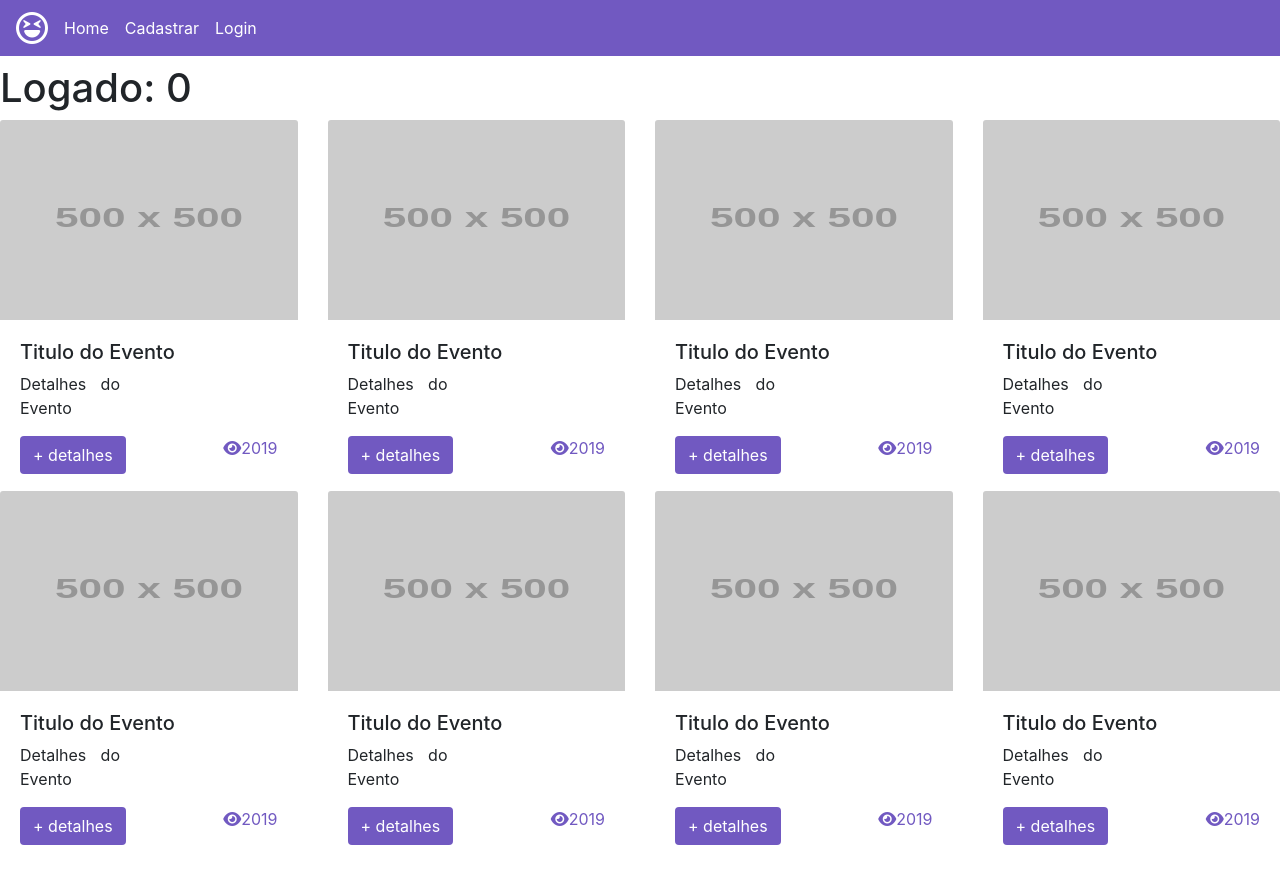
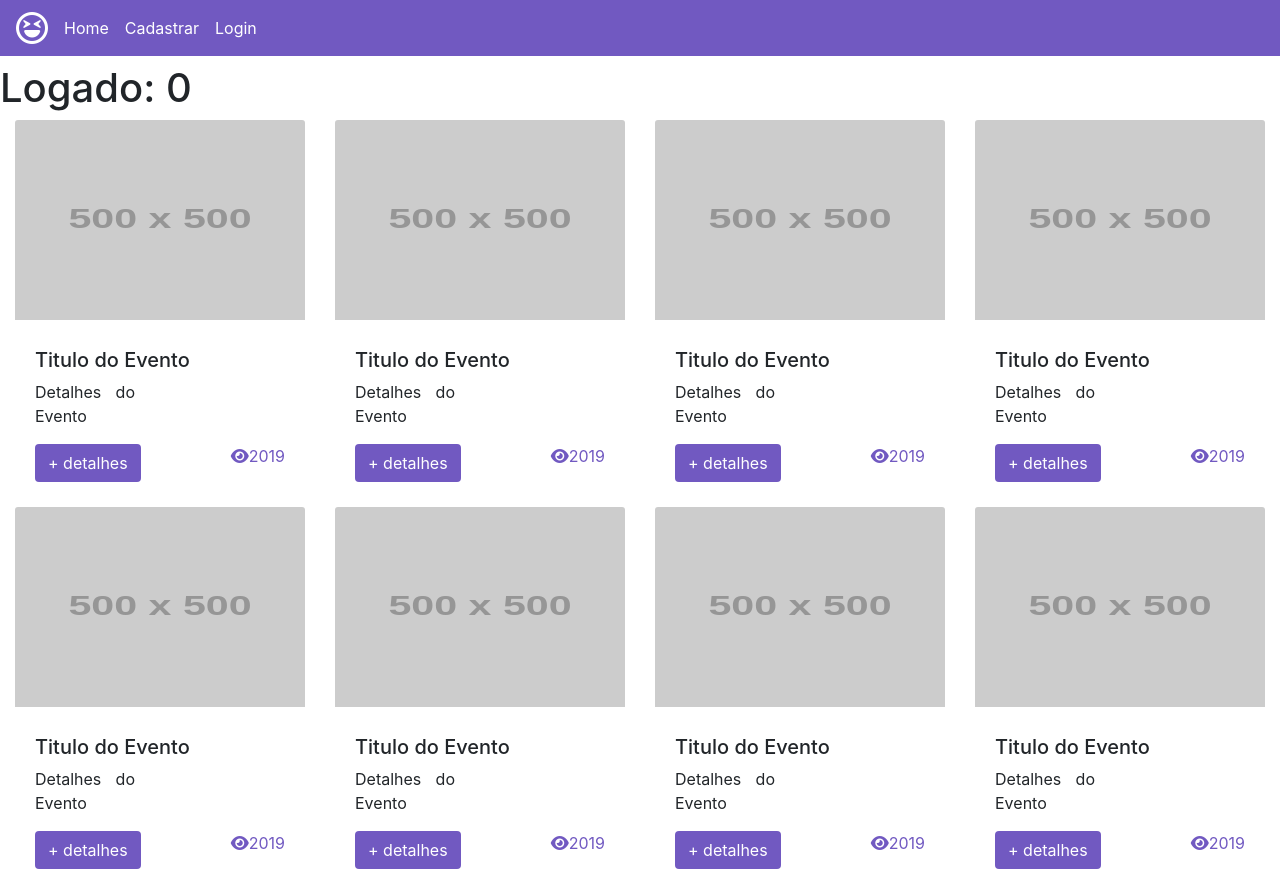
Before and after one commit to euviniciuss/reserva-de-eventos, a React (Create React App) app: page / in a window 1280 px wide. Before the commit the page ends 862 px from the top, so only its background shows below. Built offline with nearby package versions, Linux system fonts and the light colour scheme; the HTML template or start-up script is replaced by a standard one.

Commit message:
Ajustado a posição dos cartões + Retirado  a barra horizontal branca

```diff
--- a/src/components/evento-card/index.js
+++ b/src/components/evento-card/index.js
@@ -7,7 +7,7 @@ export default function EventoCard(){
         <div className="col-md-3 col-sm-12">
             <img src="https://via.placeholder.com/500" className="card-img-top img-cartao" alt="Imagem do Evento"/>
 
-            <div className="card-body">
+            <div className="card-body my-2">
                 <h5>Titulo do Evento</h5>
                 <p className="card-text text-justify">Detalhes do Evento</p>
 
--- a/src/view/home/home.css
+++ b/src/view/home/home.css
@@ -0,0 +1,3 @@
+#root{
+    overflow-x: hidden;
+}
--- a/src/view/home/index.js
+++ b/src/view/home/index.js
@@ -12,7 +12,7 @@ export default function Home(){
             <h1> {useSelector( state => state.usuarioEmail)} </h1>
             <h1>Logado: {useSelector( state => state.usuarioLogin)} </h1>
 
-            <div className="row">
+            <div className="row mx-auto">
                 <EventoCard />
                 <EventoCard />
                 <EventoCard />
```
